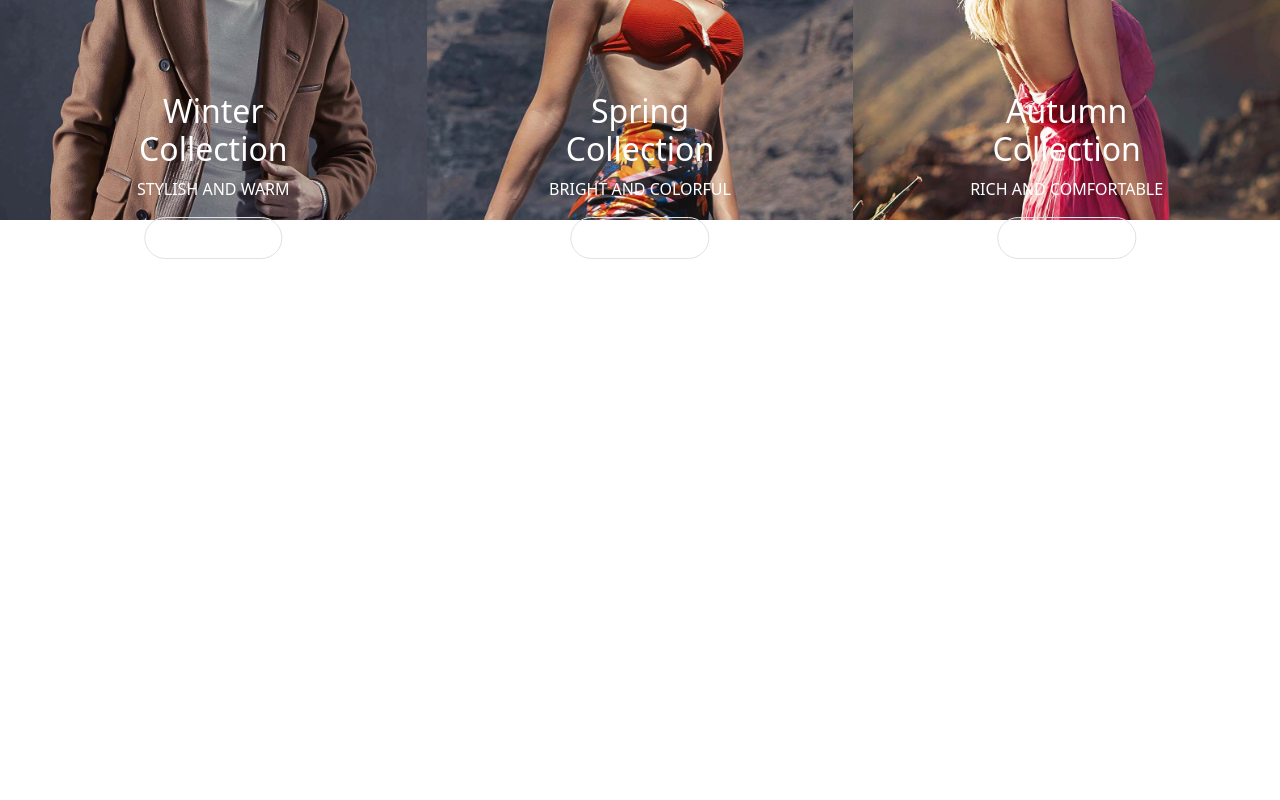
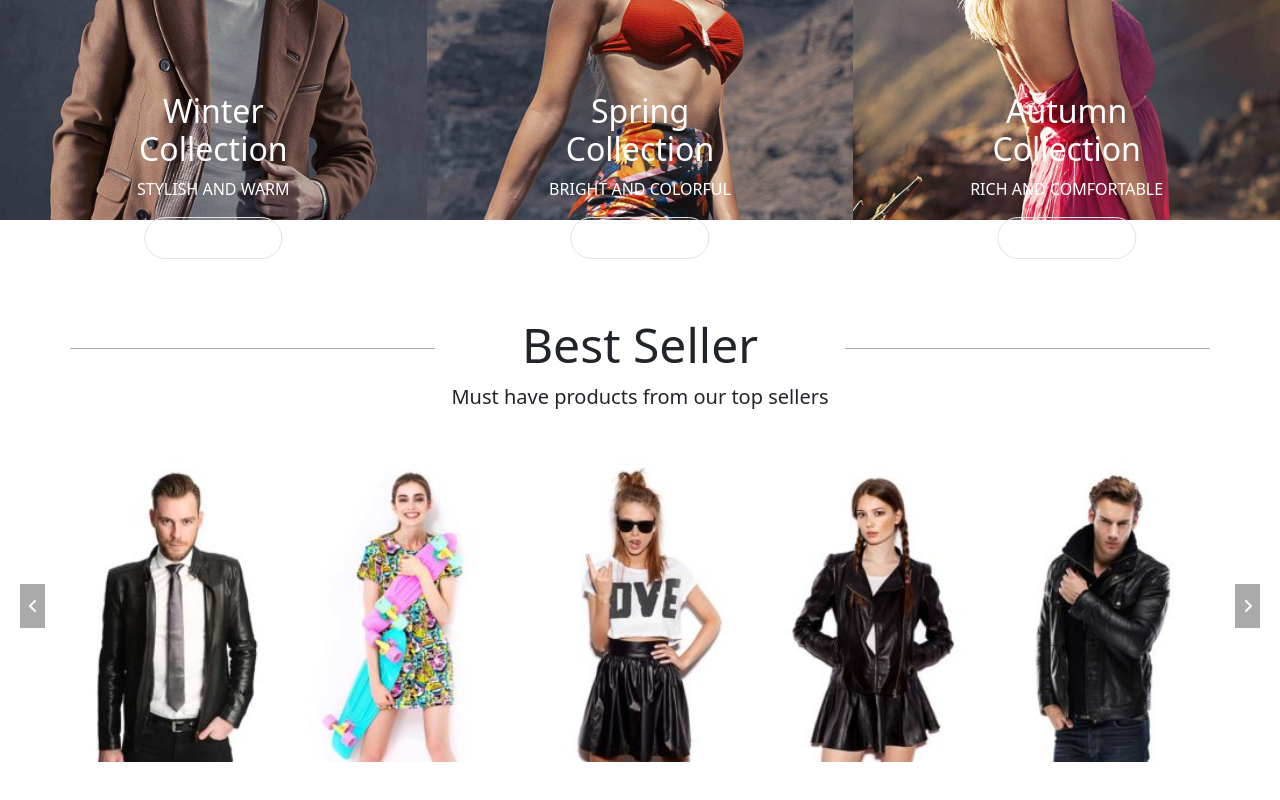
Before and after one commit to alexraduca01/proj-html-vuejs, a Vue app: page / in a window 1280 px wide. Shown: the part 2125-2925 px from the top of the page. Before the commit the page ends 2393 px from the top, so only its background shows below. Built offline with nearby package versions, Linux system fonts and the light colour scheme.

Commit message:
added SmallCarousel component

```diff
--- a/src/App.vue
+++ b/src/App.vue
@@ -4,6 +4,7 @@
     <JumbotronComponent />
     <ProductsComponent />
     <CollectionsComponent />
+    <SmallCarousel />
   </div>
 </template>
 
@@ -12,12 +13,14 @@ import HeaderComponent from './components/HeaderComponent.vue';
 import JumbotronComponent from './components/JumbotronComponent.vue';
 import ProductsComponent from './components/ProductsComponent.vue';
 import CollectionsComponent from './components/CollectionsComponent.vue';
+import SmallCarousel from './components/SmallCarousel.vue';
   export default {
     components: {
       HeaderComponent,
       JumbotronComponent,
       ProductsComponent,
       CollectionsComponent,
+      SmallCarousel,
     },
     data(){
       return {
--- a/src/components/ProductsComponent.vue
+++ b/src/components/ProductsComponent.vue
@@ -15,9 +15,18 @@
                 <div class="px-5 py-2 border fs-5 unactive cursor-pointer" @click="prodType(2)">Accessories</div>
             </div>
             <div class="row">
-                <div class="col-3" v-for="card in store.featuredProducts[0][this.activeIndex]">
+                <div class="col-3" v-for="card in store.featuredProducts[0][activeIndex]">
                     <div>
-                        <img :src="card.thumb" class="w-100" :alt="card.title">
+                        <div class="position-relative img-container">
+                            <img :src="card.thumb" class="w-100" :alt="card.title">
+                            <div class="hovered-element">
+                                <div class="hovered-text">
+                                    <div><i class="fa-solid fa-cart-shopping"></i> Add to cart</div>
+                                    <div><i class="fa-solid fa-list"></i> Details</div>
+                                </div>
+
+                            </div>
+                        </div>
                     </div>
                     <div class="my-4">
                         <p class="fw-bold fs-5">{{ card.title }}</p>
@@ -52,6 +61,35 @@ import { store } from '../data/store.js';
 
 <style lang="scss" scoped>
 @use '../assets/style/partials/variables' as *;
+.hovered-text {
+    text-align: center;
+    color: $myWhite;
+    display: none;
+    position: absolute;
+    top: 50%;
+    left: 50%;
+    transform: translate(-50%, -50%);
+}
+.hovered-element {
+    position: absolute;
+    bottom: 0;
+    left: 0;
+    width: 100%;
+    height: 0;
+    background: rgb(238,174,202);
+    background: linear-gradient(0deg, rgba(238,174,202,0.9) 23%, rgba(148,187,233,0.9) 79%);
+    z-index: 1000;
+    transition: height 0.2s linear;
+}
+.img-container {
+    &:hover > .hovered-element {
+        height: 100%;
+    }
+    &:hover > .hovered-element > .hovered-text {
+        display: block;
+    }
+}
+
 .line {
     border-top: 1px solid $myGray;
     width: 28%;
--- /dev/null
+++ b/src/components/SmallCarousel.vue
@@ -0,0 +1,129 @@
+<template>
+    <div class="p-5">
+        <div class="container p-0 position-relative ">
+            <div>
+                <div class="d-flex justify-content-between align-items-center">
+                    <div class="line col-4"></div>
+                    <h2 class="col-4 text-center">Best Seller</h2>
+                    <div class="line col-4"></div>
+                </div>
+                <p class="my-text-color text-center fs-5">Must have products from our top sellers</p>
+            </div>
+            <div ref="imgContainer" class="row overflow-hidden flex-nowrap my-5">
+                <div class="image-container p-0 position-relative" v-for="item in store.carouselImages">
+                    <img :src="item.thumb" :alt="item.title">
+                    <div class="hovered-element">
+                        <div class="hovered-text text-white text-center">
+                            <p class="fw-bold m-0">{{ item.title }}</p>
+                            <p class="small-font">{{ item.tags }}</p>
+                            <span class="text-decoration-line-through me-2">{{ item.price.promo }}</span>
+                            <span>{{ item.price.main }}</span>
+                        </div>
+                        <div class="hovered-subtext justify-content-around w-100 small-font text-white">
+                            <div><i class="fa-solid fa-cart-shopping"></i> Add to cart</div>
+                            <div><i class="fa-solid fa-list"></i> Details</div>
+                        </div>
+                    </div>
+                </div>
+            </div>
+            <span class="left-arrow" @click="scrollLeft()"><i class="fa-solid fa-angle-left"></i></span>
+            <span class="right-arrow" @click="scrollRight()"><i class="fa-solid fa-angle-right"></i></span>
+        </div>
+    </div>
+</template>
+
+<script>
+import { store } from '../data/store.js';
+    export default {
+        name: 'SmallCarousel',
+        data(){
+            return {
+                store,
+                counter: 0,
+            }
+        },
+        methods: {
+            scrollRight(){
+                const card = store.carouselImages.shift();
+                store.carouselImages = store.carouselImages.concat(card);
+            },
+            scrollLeft(){
+                const card = store.carouselImages.pop();
+                store.carouselImages = [card].concat(store.carouselImages);
+            },
+        }
+    }
+</script>
+
+<style lang="scss" scoped>
+@use '../assets/style/partials/variables' as *;
+.hovered-element {
+    position: absolute;
+    bottom: 0;
+    left: 0;
+    width: 268.8px;
+    height: 0;
+    background: rgb(238,174,202);
+    background: linear-gradient(0deg, rgba(238,174,202,0.9) 23%, rgba(148,187,233,0.9) 79%);
+    z-index: 1000;
+    transition: height 0.2s linear;
+}
+.hovered-subtext {
+    display: none;
+    position: absolute;
+    bottom: 5px;
+    left: 0;
+}
+.small-font {
+    font-size: 0.8rem;
+}
+img {
+    width: 100%;
+}
+.hovered-text {
+    display: none;
+    position: absolute;
+    top: 50%;
+    left: 50%;
+    transform: translate(-50%, -50%);
+}
+.image-container {
+    width: calc(100% / 5);
+    &:hover > .hovered-element {
+        height: 100%;
+    }
+    &:hover > .hovered-element > .hovered-text {
+        display: block;
+    }
+    &:hover > .hovered-element > .hovered-subtext {
+        display: flex;
+    }
+}
+h2 {
+    font-size: 3rem;
+}
+.line {
+    border-top: 1px solid $myGray;
+    width: 32%;
+}
+.left-arrow {
+    width: 25px;
+    position: absolute;
+    left: -50px;
+    top: 60%;
+    color: $myWhite;
+    padding: 10px 8px;
+    background-color: $myGray;
+    cursor: pointer;
+}
+.right-arrow {
+    width: 25px;
+    position: absolute;
+    right: -50px;
+    top: 60%;
+    color: $myWhite;
+    padding: 10px 8px;
+    background-color: $myGray;
+    cursor: pointer;
+}
+</style>
--- a/src/data/store.js
+++ b/src/data/store.js
@@ -180,4 +180,55 @@ export const store = reactive({
             subtitle: 'rich and comfortable',
         },
     ],
+    carouselImages: [
+        {
+            thumb: 'img/black_leather_suit-200x260.jpg',
+            title: 'Black Leather Suit',
+            tags: 'Men, Jackets',
+            price: {
+                main: '$176',
+            }
+        },
+        {
+            thumb: 'img/spring_printed_dress-200x260.jpg',
+            title: 'Spring printed dress',
+            tags: 'Dress, Women',
+            price: {
+                main: '$47',
+            }
+        },
+        {
+            thumb: 'img/modern_love_tee-200x260.jpg',
+            title: 'Modern Love Tee',
+            tags: 'Women, T-Shirts',
+            price: {
+                main: '$68',
+            }
+        },
+        {
+            thumb: 'img/black_leather_jacket-200x260.jpg',
+            title: 'Black Jacket',
+            tags: 'Women, Jackets',
+            price: {
+                main: '$125',
+            }
+        },
+        {
+            thumb: 'img/black_elegant_leather_jacket-200x260.jpg',
+            title: 'Black Leather Jacket',
+            tags: 'Men, Jackets, Jeans',
+            price: {
+                main: '$200',
+                promo: '$235',
+            }
+        },
+        {
+            thumb: 'img/hipster_black_top-200x260.jpg',
+            title: 'Hipster Black Top',
+            tags: 'T-Shirts, Women',
+            price: {
+                main: '$57',
+            }
+        },
+    ],
 })
```
